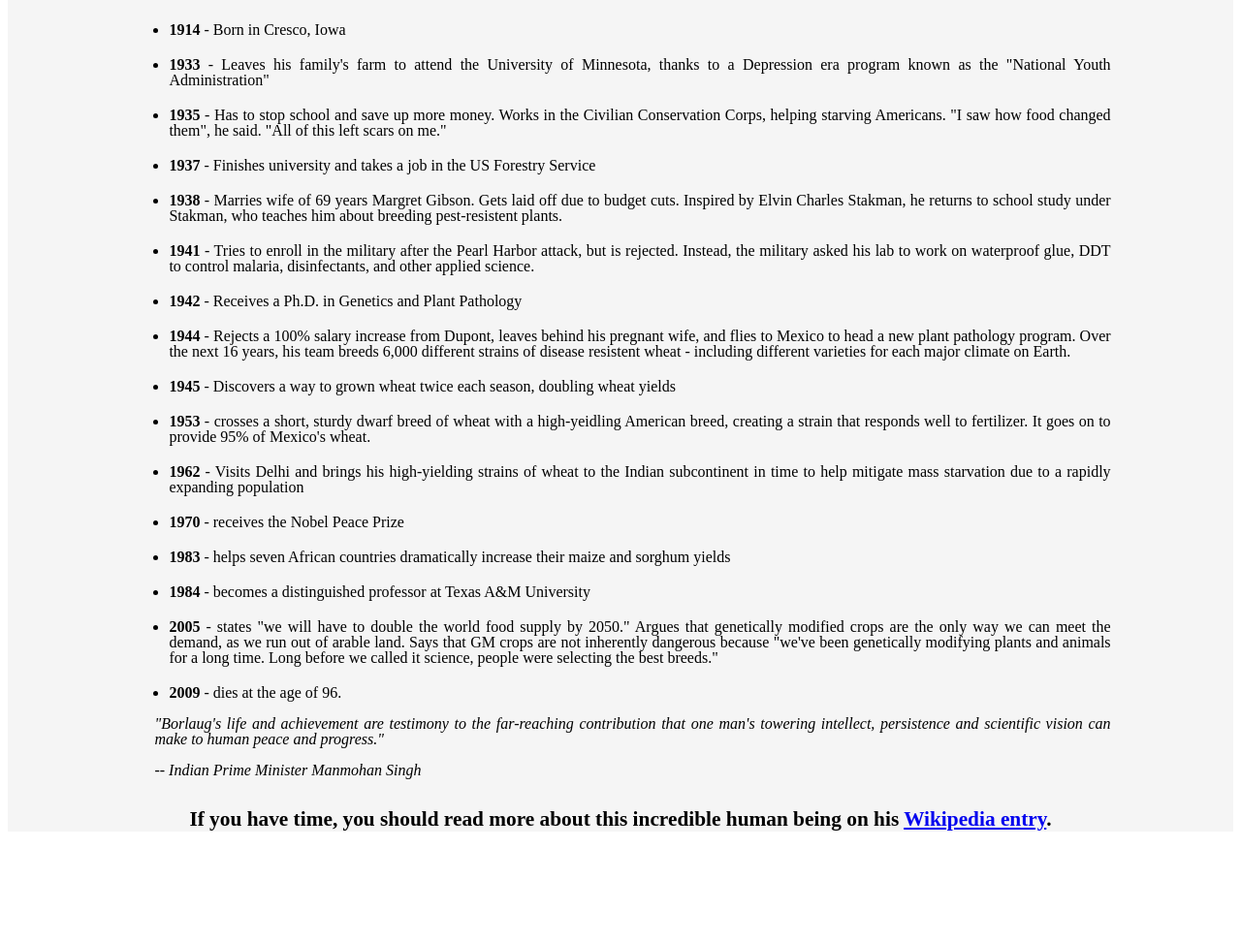
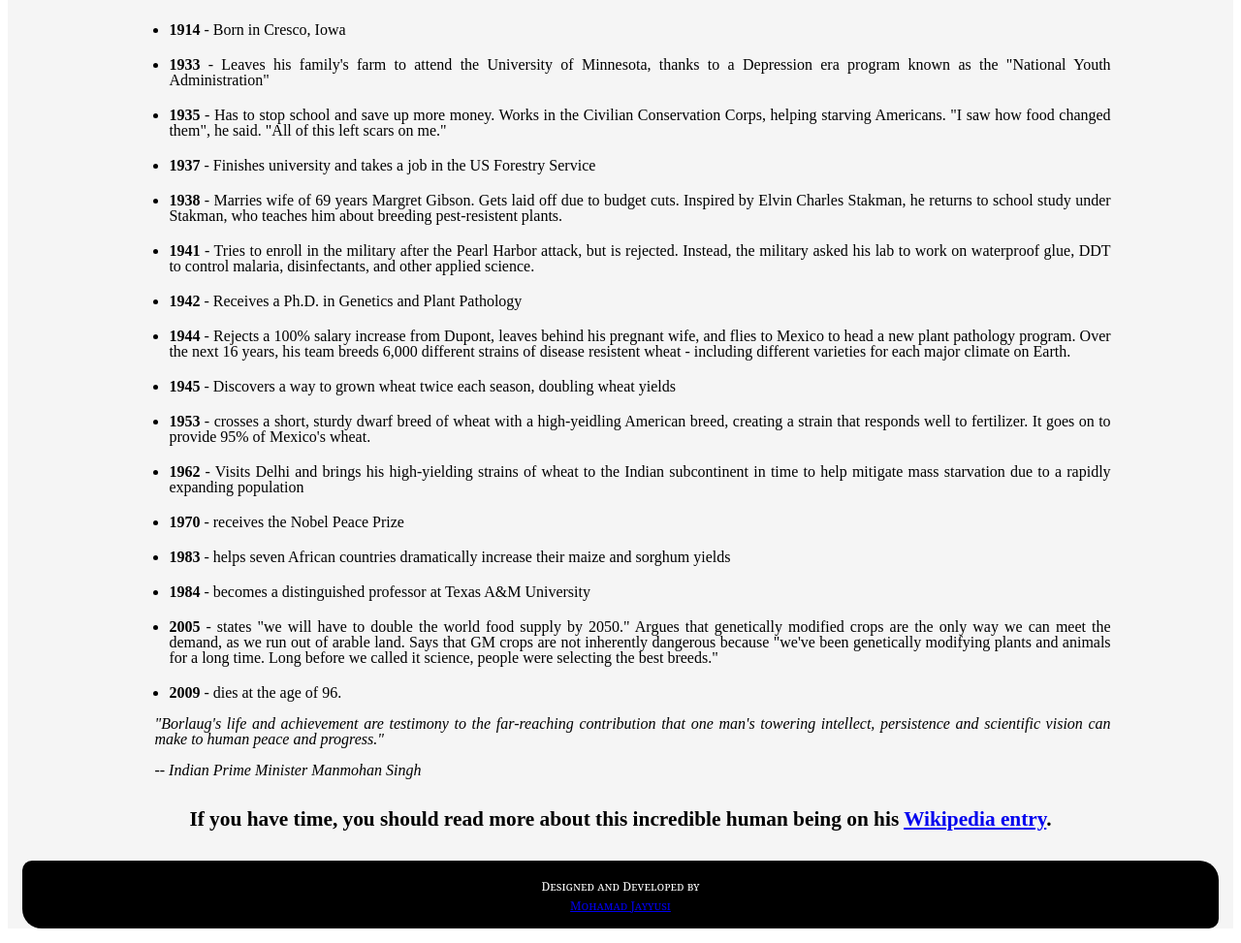
Before and after one commit to jayyusi/tribute, a plain HTML site: page index.htm in a window 1280 px wide. Shown: the part 1143-2116 px from the top of the page at 97% size. Before the commit the page ends 2031 px from the top, so only its background shows below. Drawn offline with Linux system fonts and the light colour scheme.

Commit message:
added footer

```diff
--- a/index.htm
+++ b/index.htm
@@ -5,6 +5,7 @@
 <head>
     <title>Dr. Norman Borlaug</title>
     <link rel="stylesheet" href="stylesheet.css">
+    <link rel="stylesheet" href="mystylesheet.css">
 </head>
 
 <body>
@@ -75,8 +76,6 @@
 
         </div>
 
-
-
         <div id="footer">
             If you have time, you should read more about this incredible human being on his <a
                 href="https://en.wikipedia.org/wiki/Norman_Borlaug" id="tribute-link" target="_blank">Wikipedia
@@ -84,6 +83,11 @@
 
         </div>
 
+        <div class="myfooter">
+            <small>Designed and Developed by<br />
+            <a href="https://www.linkedin.com/in/mohamad-jayyusi/" target="_blank">Mohamad Jayyusi</a></small>
+        </div>
+
     </div> <!-- End of main wrapper-->
 </body>
 
--- /dev/null
+++ b/mystylesheet.css
@@ -0,0 +1,14 @@
+.myfooter{
+    border-radius: 10px 20px 10px 20px;
+    text-align: center;
+    background-color: black;
+    color: white;
+    padding: 15px;
+    font: small-caps 11pt georgia, serif, sans-serif;
+    margin: 15px;
+}
+
+.myfooter a:visited{
+  color: white;
+  text-decoration: none;
+}
```
